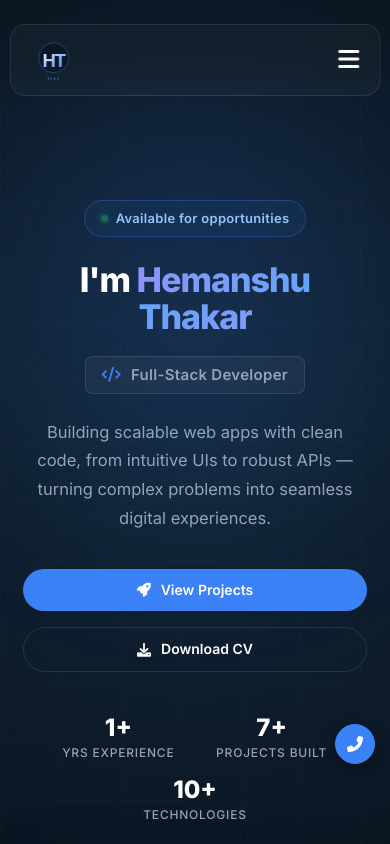
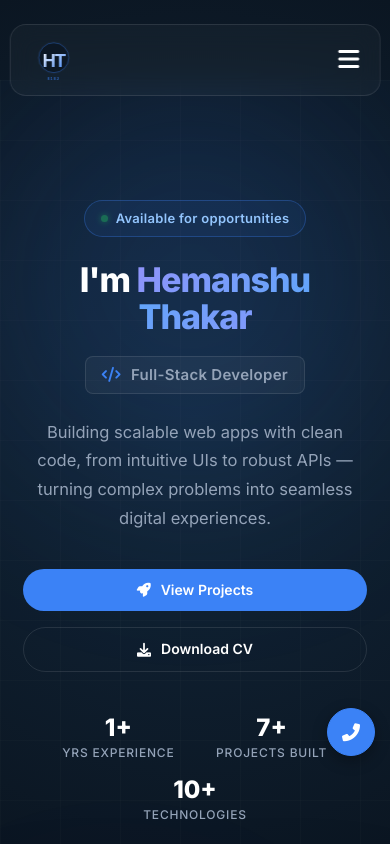
Before and after one commit to hemanshuthakar8182/hemanshuthakar, a Vue app: page / in a window 390 px wide. Shown: the top 844 px of the page. Built offline with nearby package versions, Linux system fonts and the light colour scheme.

Commit message:
floting buttons 2

```diff
--- a/src/components/floatingButtons.vue
+++ b/src/components/floatingButtons.vue
@@ -119,9 +119,9 @@ onUnmounted(() => {
   }
 
   .float-btn {
-    width: 40px;
-    height: 40px;
-    font-size: 16px;
+    width: 48px;
+    height: 48px;
+    font-size: 18px;
   }
 
   /* When only call button is visible (top-btn hidden) */
--- a/src/components/hero.vue
+++ b/src/components/hero.vue
@@ -114,7 +114,7 @@
 <script setup>
 import { profileData } from '../data/projects.js'
 
-const resumeUrl = '/Hemanshu_Thakar_Final_Resume.pdf'
+const resumeUrl = '/Hemanshu_Thakar_Resume.pdf'
 
 const scrollTo = (id) => {
   const el = document.getElementById(id)
```
Also changed, not shown: 2 other files (tests, documents, lock files or other folders).
